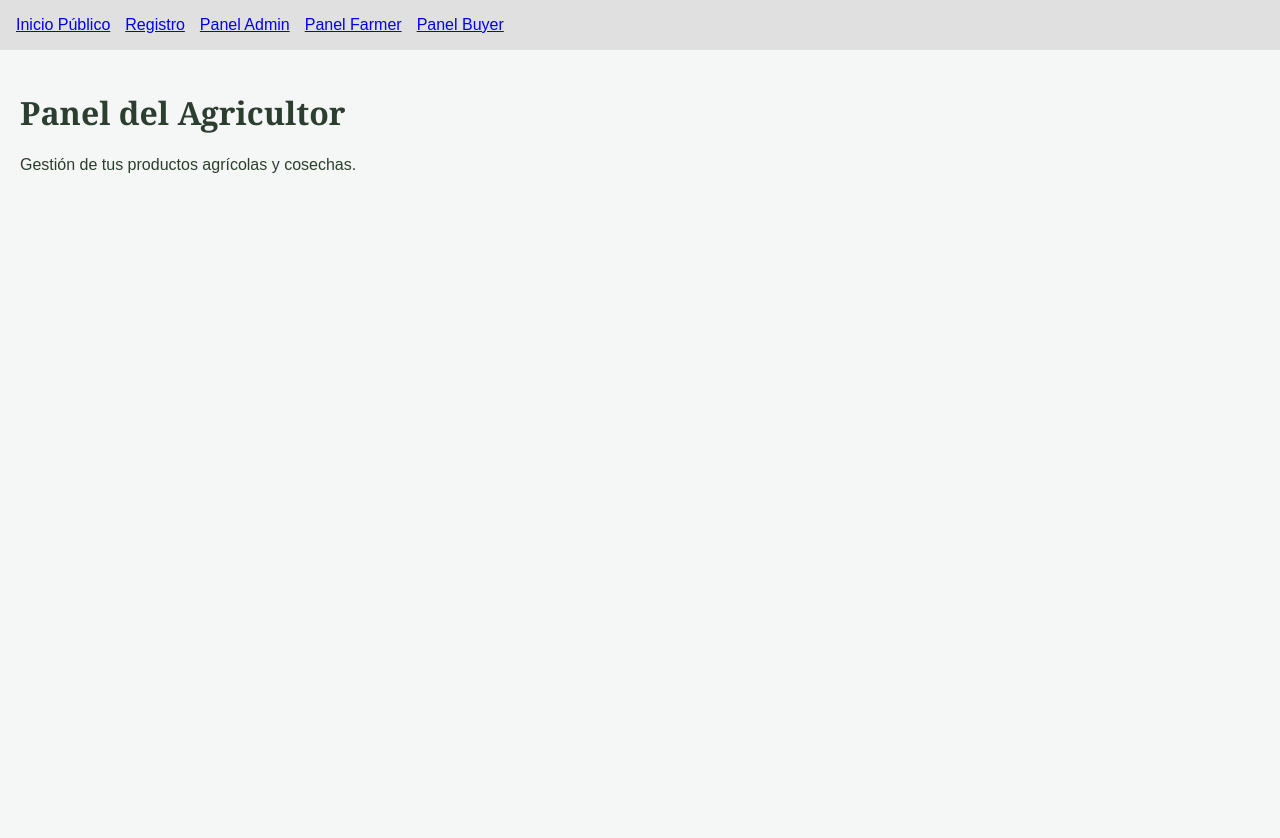
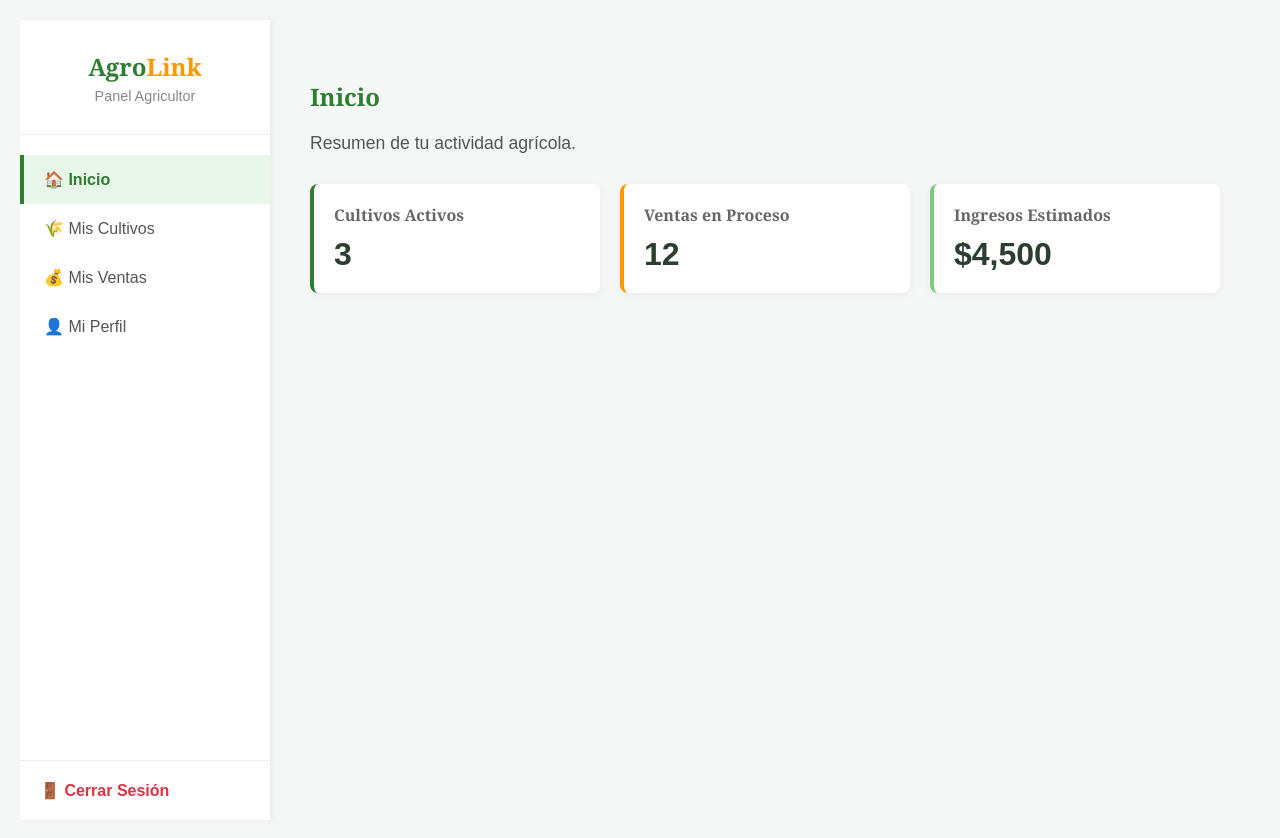
Before and after one commit to Alexis-Maza/agrolink-frontend, a React (Create React App) app in the folder agrolink-frontend/: page /farmer in a window 1280 px wide. Before the commit the page ends 800 px from the top, so only its background shows below. Built offline with nearby package versions, Linux system fonts and the light colour scheme.

Commit message:
Estructura basica del dashboard de agricultor

```diff
--- a/agrolink-frontend/src/App.js
+++ b/agrolink-frontend/src/App.js
@@ -1,5 +1,5 @@
 import React from 'react';
-import { BrowserRouter as Router, Routes, Route, Link } from 'react-router-dom';
+import { BrowserRouter as Router, Routes, Route } from 'react-router-dom';
 
 /* Importamos las vistas principales */
 import PublicHome from './views/Public/PublicHome';
@@ -14,16 +14,7 @@ import Login from './views/Auth/Login';
 function App() {
   return (
     <Router>
-      {/* Barra de navegación temporal de desarrollo.
-        Mantiene el acceso rápido a los paneles mientras trabajamos.
-      */}
-      <nav style={{ padding: '16px', background: '#e0e0e0', display: 'flex', gap: '15px' }}>
-        <Link to="/">Inicio Público</Link>
-        <Link to="/register">Registro</Link>
-        <Link to="/admin">Panel Admin</Link>
-        <Link to="/farmer">Panel Farmer</Link>
-        <Link to="/buyer">Panel Buyer</Link>
-      </nav>
+
 
       {/* Definición de las rutas del proyecto */}
       <div style={{ padding: '20px' }}>
@@ -37,7 +28,7 @@ function App() {
 
           {/* Rutas de los paneles privados */}
           <Route path="/admin" element={<AdminHome />} />
-          <Route path="/farmer" element={<FarmerHome />} />
+          <Route path="/farmer/*" element={<FarmerHome />} />
           <Route path="/buyer" element={<BuyerHome />} />
         </Routes>
       </div>
--- /dev/null
+++ b/agrolink-frontend/src/views/Farmer/FarmerDashboard.js
@@ -0,0 +1,34 @@
+import React from 'react';
+
+function FarmerDashboard() {
+    return (
+        <div>
+            <h2 style={{ color: 'var(--color-primary)', fontFamily: 'var(--font-titles)', marginBottom: '20px' }}>
+                Inicio
+            </h2>
+            <p style={{ color: '#555', fontSize: '1.1rem', marginBottom: '30px' }}>
+                Resumen de tu actividad agrícola.
+            </p>
+
+            <div style={{ display: 'grid', gridTemplateColumns: 'repeat(auto-fit, minmax(200px, 1fr))', gap: '20px' }}>
+                {/* Tarjeta 1 */}
+                <div style={{ backgroundColor: 'white', padding: '20px', borderRadius: 'var(--radius-md)', boxShadow: '0 2px 8px rgba(0,0,0,0.05)', borderLeft: '4px solid var(--color-primary)' }}>
+                    <h3 style={{ margin: '0 0 10px 0', fontSize: '1rem', color: '#666' }}>Cultivos Activos</h3>
+                    <p style={{ margin: 0, fontSize: '2rem', fontWeight: 'bold', color: 'var(--color-text)' }}>3</p>
+                </div>
+                {/* Tarjeta 2 */}
+                <div style={{ backgroundColor: 'white', padding: '20px', borderRadius: 'var(--radius-md)', boxShadow: '0 2px 8px rgba(0,0,0,0.05)', borderLeft: '4px solid var(--color-secondary)' }}>
+                    <h3 style={{ margin: '0 0 10px 0', fontSize: '1rem', color: '#666' }}>Ventas en Proceso</h3>
+                    <p style={{ margin: 0, fontSize: '2rem', fontWeight: 'bold', color: 'var(--color-text)' }}>12</p>
+                </div>
+                {/* Tarjeta 3 */}
+                <div style={{ backgroundColor: 'white', padding: '20px', borderRadius: 'var(--radius-md)', boxShadow: '0 2px 8px rgba(0,0,0,0.05)', borderLeft: '4px solid #81C784' }}>
+                    <h3 style={{ margin: '0 0 10px 0', fontSize: '1rem', color: '#666' }}>Ingresos Estimados</h3>
+                    <p style={{ margin: 0, fontSize: '2rem', fontWeight: 'bold', color: 'var(--color-text)' }}>$4,500</p>
+                </div>
+            </div>
+        </div>
+    );
+}
+
+export default FarmerDashboard;
--- a/agrolink-frontend/src/views/Farmer/FarmerHome.js
+++ b/agrolink-frontend/src/views/Farmer/FarmerHome.js
@@ -1,10 +1,72 @@
 import React from 'react';
+import { Routes, Route, Link, useLocation } from 'react-router-dom';
+
+// Importamos las sub-vistas
+import FarmerDashboard from './FarmerDashboard';
+import FarmerProducts from './FarmerProducts';
+import FarmerSales from './FarmerSales';
+import FarmerProfile from './FarmerProfile';
 
 function FarmerHome() {
+    const location = useLocation();
+
+    // Función auxiliar para determinar si un enlace está activo
+    const isActive = (path) => {
+        return location.pathname === path;
+    };
+
+    // Estilo común para los enlaces del menú lateral
+    const linkStyle = (path) => ({
+        display: 'block',
+        padding: '15px 20px',
+        color: isActive(path) ? 'var(--color-primary)' : '#555',
+        textDecoration: 'none',
+        fontWeight: isActive(path) ? 'bold' : 'normal',
+        backgroundColor: isActive(path) ? '#E8F5E9' : 'transparent',
+        borderLeft: isActive(path) ? '4px solid var(--color-primary)' : '4px solid transparent',
+        transition: 'all 0.2s'
+    });
+
     return (
-        <div className="theme-farmer">
-            <h1>Panel del Agricultor</h1>
-            <p>Gestión de tus productos agrícolas y cosechas.</p>
+        <div style={{ display: 'flex', minHeight: '100vh', backgroundColor: 'var(--color-bg)' }}>
+
+            {/* BARRA LATERAL (Sidebar) */}
+            <nav style={{
+                width: '250px',
+                backgroundColor: 'white',
+                boxShadow: '2px 0 5px rgba(0,0,0,0.05)',
+                display: 'flex',
+                flexDirection: 'column'
+            }}>
+                <div style={{ padding: '30px 20px', textAlign: 'center', borderBottom: '1px solid #eee' }}>
+                    <h2 style={{ color: 'var(--color-primary)', fontFamily: 'var(--font-titles)', margin: 0, fontSize: '1.5rem' }}>
+                        Agro<span style={{ color: 'var(--color-secondary)' }}>Link</span>
+                    </h2>
+                    <p style={{ color: '#888', fontSize: '0.9rem', margin: '5px 0 0 0' }}>Panel Agricultor</p>
+                </div>
+
+                <div style={{ flex: 1, padding: '20px 0' }}>
+                    <Link to="/farmer" style={linkStyle('/farmer')}>🏠 Inicio</Link>
+                    <Link to="/farmer/products" style={linkStyle('/farmer/products')}>🌾 Mis Cultivos</Link>
+                    <Link to="/farmer/sales" style={linkStyle('/farmer/sales')}>💰 Mis Ventas</Link>
+                    <Link to="/farmer/profile" style={linkStyle('/farmer/profile')}>👤 Mi Perfil</Link>
+                </div>
+
+                <div style={{ padding: '20px', borderTop: '1px solid #eee' }}>
+                    <Link to="/" style={{ color: '#dc3545', textDecoration: 'none', fontWeight: 'bold' }}>🚪 Cerrar Sesión</Link>
+                </div>
+            </nav>
+
+            {/* ÁREA PRINCIPAL (Contenido dinámico) */}
+            <main style={{ flex: 1, padding: '40px' }}>
+                <Routes>
+                    <Route path="/" element={<FarmerDashboard />} />
+                    <Route path="products" element={<FarmerProducts />} />
+                    <Route path="sales" element={<FarmerSales />} />
+                    <Route path="profile" element={<FarmerProfile />} />
+                </Routes>
+            </main>
+
         </div>
     );
 }
--- /dev/null
+++ b/agrolink-frontend/src/views/Farmer/FarmerProducts.js
@@ -0,0 +1,36 @@
+import React from 'react';
+
+function FarmerProducts() {
+    return (
+        <div>
+            <div style={{ display: 'flex', justifyContent: 'space-between', alignItems: 'center', marginBottom: '30px' }}>
+                <div>
+                    <h2 style={{ color: 'var(--color-primary)', fontFamily: 'var(--font-titles)', margin: '0 0 10px 0' }}>
+                        Mis Productos
+                    </h2>
+                    <p style={{ color: '#555', fontSize: '1.1rem', margin: 0 }}>
+                        Gestiona tus cultivos y reporta avances.
+                    </p>
+                </div>
+                <button style={{
+                    backgroundColor: 'var(--color-secondary)',
+                    color: 'white',
+                    border: 'none',
+                    padding: '12px 24px',
+                    borderRadius: 'var(--radius-md)',
+                    fontWeight: 'bold',
+                    cursor: 'pointer',
+                    boxShadow: '0 4px 6px rgba(255,152,0,0.2)'
+                }}>
+                    + Registrar Cultivo
+                </button>
+            </div>
+
+            <div style={{ backgroundColor: 'white', padding: '30px', borderRadius: 'var(--radius-lg)', boxShadow: '0 4px 10px rgba(0,0,0,0.05)', textAlign: 'center' }}>
+                <p style={{ color: '#888', fontSize: '1.1rem' }}>Aquí aparecerá la lista de tus cultivos registrados.</p>
+            </div>
+        </div>
+    );
+}
+
+export default FarmerProducts;
--- /dev/null
+++ b/agrolink-frontend/src/views/Farmer/FarmerProfile.js
@@ -0,0 +1,20 @@
+import React from 'react';
+
+function FarmerProfile() {
+    return (
+        <div>
+            <h2 style={{ color: 'var(--color-primary)', fontFamily: 'var(--font-titles)', marginBottom: '10px' }}>
+                Mi Perfil
+            </h2>
+            <p style={{ color: '#555', fontSize: '1.1rem', marginBottom: '30px' }}>
+                Actualiza tu información personal y datos de la finca.
+            </p>
+
+            <div style={{ backgroundColor: 'white', padding: '30px', borderRadius: 'var(--radius-lg)', boxShadow: '0 4px 10px rgba(0,0,0,0.05)', textAlign: 'center' }}>
+                <p style={{ color: '#888', fontSize: '1.1rem' }}>Formulario de edición de perfil próximamente.</p>
+            </div>
+        </div>
+    );
+}
+
+export default FarmerProfile;
--- /dev/null
+++ b/agrolink-frontend/src/views/Farmer/FarmerSales.js
@@ -0,0 +1,20 @@
+import React from 'react';
+
+function FarmerSales() {
+    return (
+        <div>
+            <h2 style={{ color: 'var(--color-primary)', fontFamily: 'var(--font-titles)', marginBottom: '10px' }}>
+                Mis Ventas
+            </h2>
+            <p style={{ color: '#555', fontSize: '1.1rem', marginBottom: '30px' }}>
+                Monitorea las preventas adquiridas por los compradores.
+            </p>
+
+            <div style={{ backgroundColor: 'white', padding: '30px', borderRadius: 'var(--radius-lg)', boxShadow: '0 4px 10px rgba(0,0,0,0.05)', textAlign: 'center' }}>
+                <p style={{ color: '#888', fontSize: '1.1rem' }}>Aquí aparecerá el historial y estado de tus ventas.</p>
+            </div>
+        </div>
+    );
+}
+
+export default FarmerSales;
```
